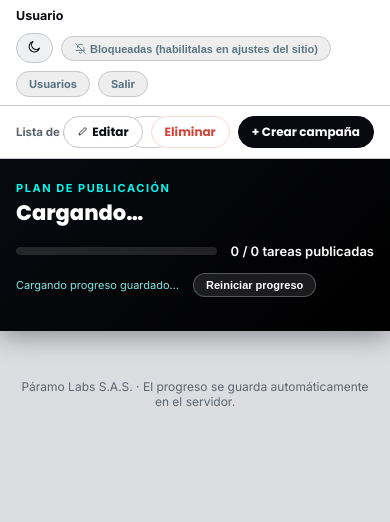
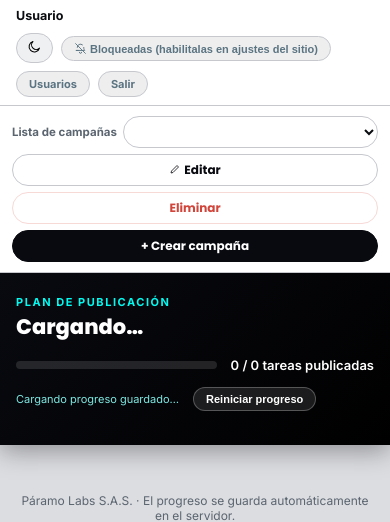
Before and after one commit to paramolabs-Col/CijalaApp, a Flask app: page / in a window 390 px wide. Shown: the part 40-562 px from the top of the page. Run offline with Flask 3, Linux system fonts and the light colour scheme; the visitor is signed in with stand-in values (Sample User, id 1); data that the repository does not hold is empty.

Commit message:
fix: toolbar mobile layout — stack rows vertically, buttons full-width

```diff
--- a/static/css/campaign.css
+++ b/static/css/campaign.css
@@ -106,22 +106,38 @@
 .campaign-toolbar{
   position: sticky; top:76px; z-index:55;
   background: var(--surface); border-bottom:1px solid var(--line);
-  display:flex; gap:8px; flex-wrap:wrap; align-items:center;
+  display:flex; align-items:center; gap:8px; flex-wrap:wrap;
   padding:10px 16px;
 }
+.toolbar-row{
+  display:flex; align-items:center; gap:8px; flex:1; min-width:0; flex-wrap:wrap;
+}
 .toolbar-campaign-select{
-  display:flex; align-items:center; gap:6px; flex:1; min-width:0;
+  display:flex; align-items:center; gap:6px; flex:1; min-width:160px;
+}
+.toolbar-campaign-actions{
+  display:flex; gap:6px; align-items:center; flex-shrink:0;
 }
 .toolbar-label{
-  font-size:11.5px; font-weight:700; color: var(--muted);
-  white-space:nowrap;
+  font-size:11.5px; font-weight:700; color: var(--muted); white-space:nowrap;
 }
 .campaign-toolbar select{
   font-family:'Inter',sans-serif; font-size:13px; font-weight:600;
   border:1px solid var(--line); border-radius:20px; padding:6px 12px;
-  max-width:260px; background: var(--surface); color: var(--ink);
+  flex:1; min-width:0; max-width:240px;
+  background: var(--surface); color: var(--ink);
 }
-#newCampaignBtn{ margin-left:auto; }
+#newCampaignBtn{ flex-shrink:0; }
+
+@media(max-width:540px){
+  .campaign-toolbar{ flex-direction:column; align-items:stretch; padding:10px 12px; gap:6px; }
+  .toolbar-row{ flex-direction:column; gap:6px; }
+  .toolbar-campaign-select{ min-width:0; width:100%; }
+  .toolbar-campaign-actions{ width:100%; }
+  .toolbar-campaign-actions button{ flex:1; justify-content:center; }
+  .campaign-toolbar select{ max-width:100%; width:100%; }
+  #newCampaignBtn{ width:100%; justify-content:center; }
+}
 
 .panel-form{
   background: var(--surface); border:1px solid var(--line); border-radius:16px;
```
